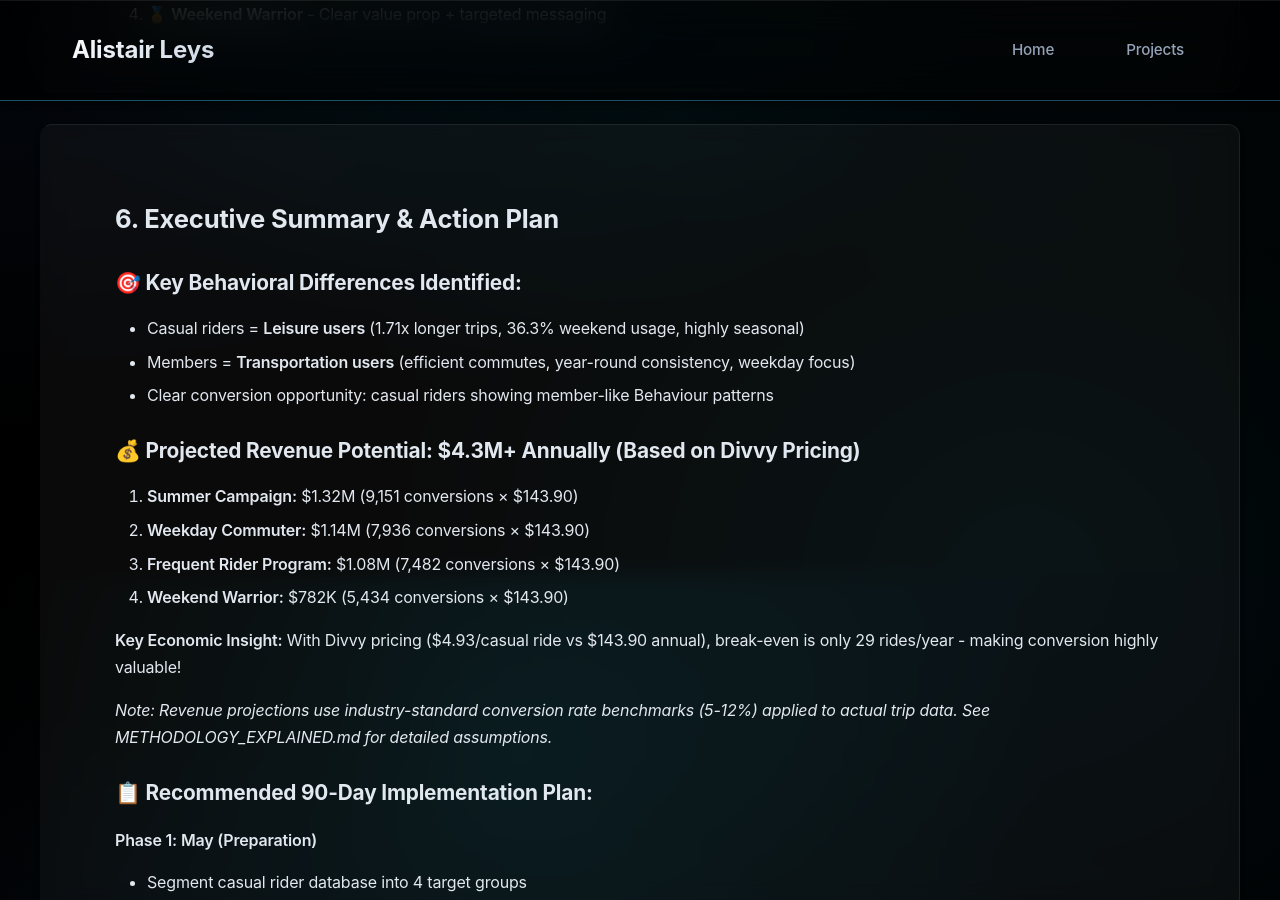
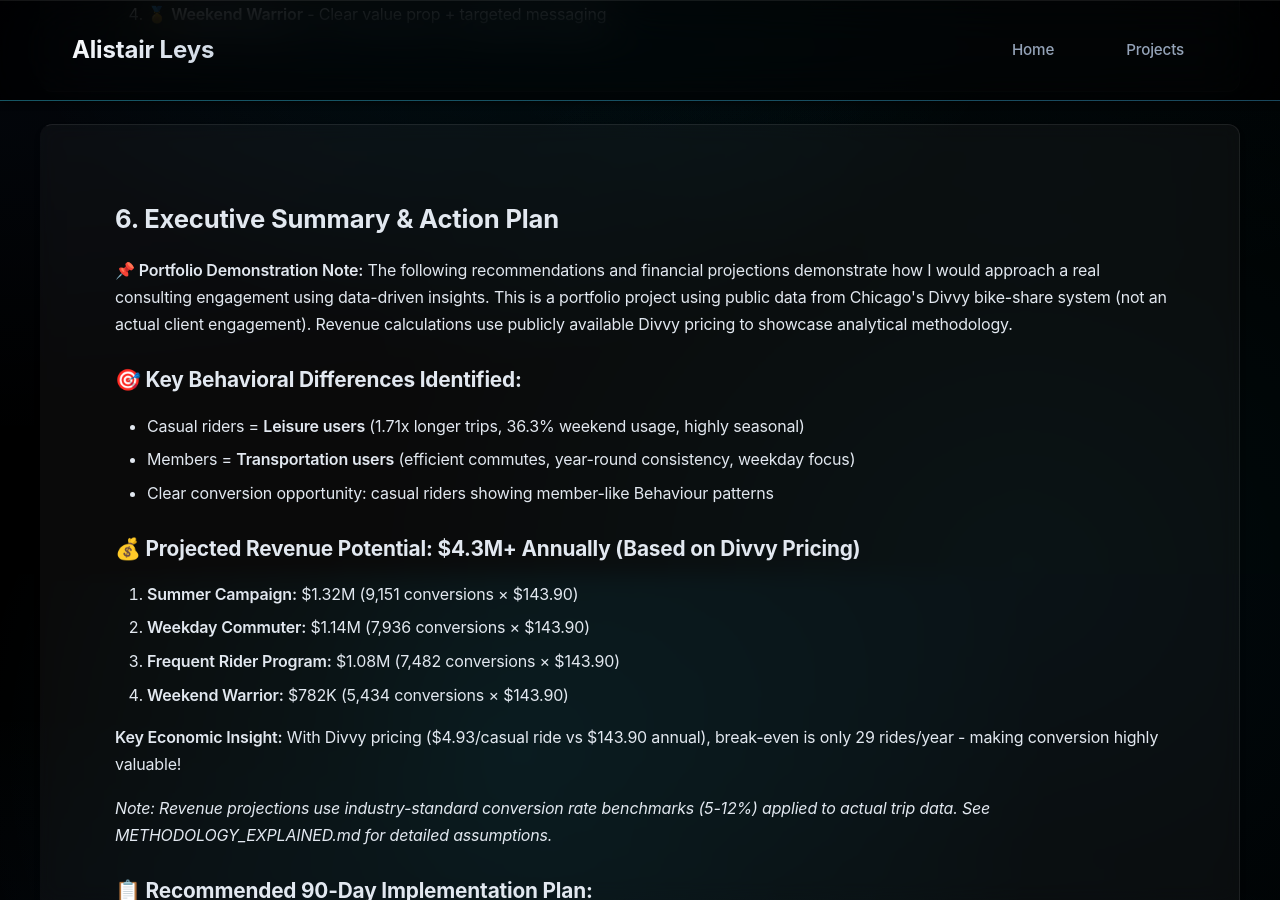
Before and after one commit to AlistairLeys/alistairleys.github.io, a Jekyll site: the page projects/cyclistic/index.html, which Jekyll copies as it is, in a window 1280 px wide and 900 px high, scrolled down 18326 px. Built offline with Jekyll 4.4.1, drawn with Linux system fonts in a browser that asks for light colours; nearby versions of some CDN libraries.

Commit message:
UPDATE: Add guardrails to cyclistic project recommendations
Task 5 - Cyclistic Project Copy Updates:
- Added prominent disclaimer at start of Executive Summary section
- Clarifies: 'Portfolio demonstration' showing how I would approach real engagement
- Emphasizes: 'not an actual client engagement'
- Notes: Revenue calculations use public Divvy pricing to showcase methodology
- Maintains existing guardrails about fictional Cyclistic company name

Prevents misinterpretation of portfolio demonstration as real consulting work

```diff
--- a/projects/cyclistic/index.html
+++ b/projects/cyclistic/index.html
@@ -1513,6 +1513,8 @@
             <div class="jp-Editor">
                 <h2>6. Executive Summary & Action Plan</h2>
 
+                <p><strong>📌 Portfolio Demonstration Note:</strong> The following recommendations and financial projections demonstrate how I would approach a real consulting engagement using data-driven insights. This is a portfolio project using public data from Chicago's Divvy bike-share system (not an actual client engagement). Revenue calculations use publicly available Divvy pricing to showcase analytical methodology.</p>
+
                 <h3>🎯 Key Behavioral Differences Identified:</h3>
                 <ul>
                     <li>Casual riders = <strong>Leisure users</strong> (1.71x longer trips, 36.3% weekend usage, highly seasonal)</li>
```
